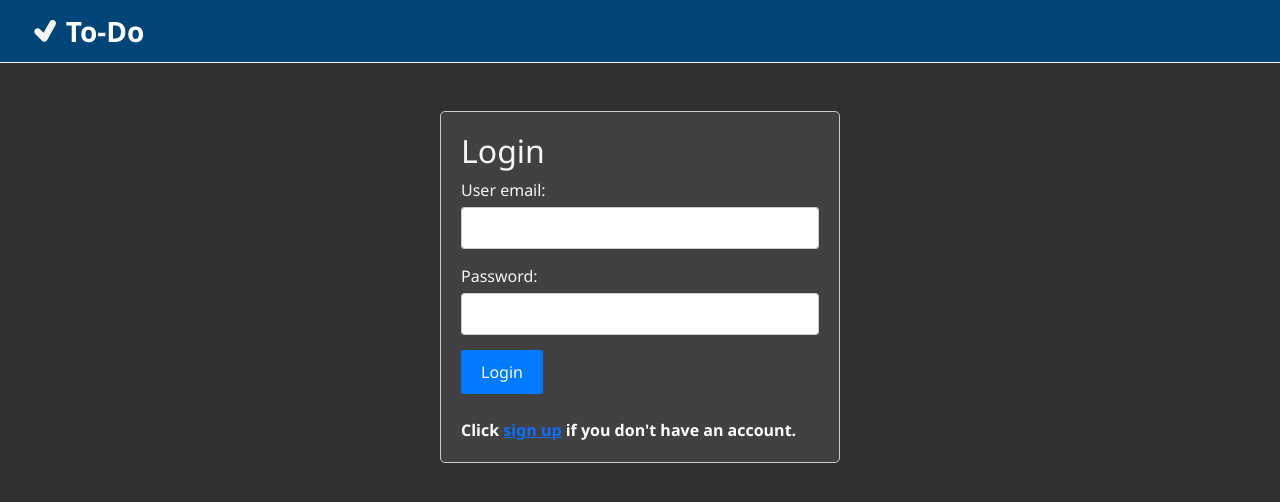
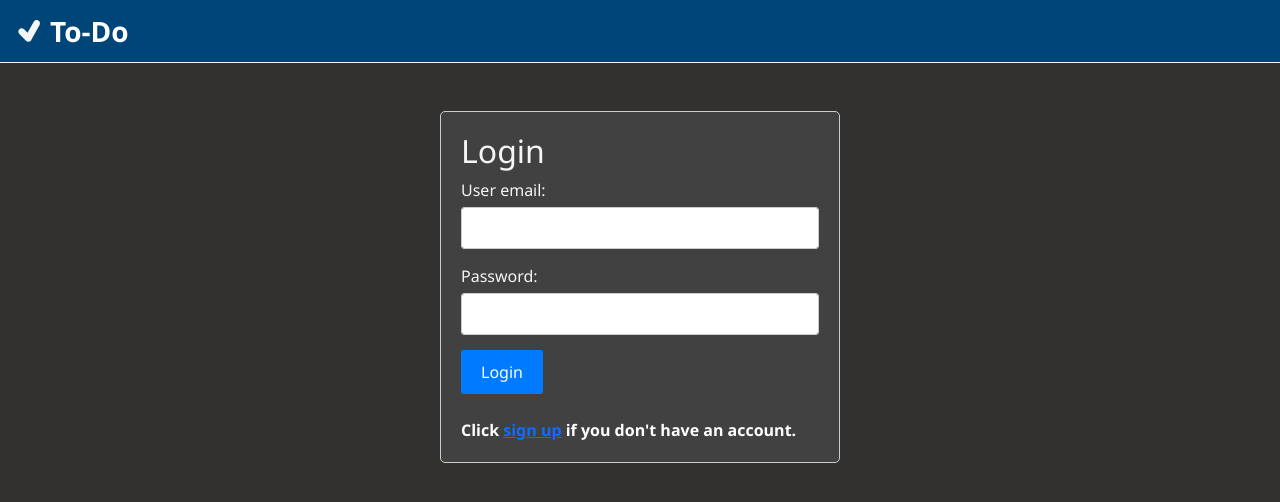
Before and after one commit to raymondng117/react-todo-app-static, a React (Create React App) app: page / in a window 1280 px wide. Shown: the top 502 px of the page. Built offline with nearby package versions, Linux system fonts and the light colour scheme.

Commit message:
revised moblie version

```diff
--- a/src/Components/Navbar/Navbar.js
+++ b/src/Components/Navbar/Navbar.js
@@ -10,7 +10,6 @@ const Navbar = () => {
     const [signedInUser, setSignedInUser] = useState(null);
     const [showDropdown, setShowDropdown] = useState(false);
     const navigate = useNavigate();
-
 
     function logOut() {
         sessionStorage.removeItem('signedInUser');
@@ -33,7 +32,7 @@ const Navbar = () => {
     return (
         <nav className="navbar">
             <Link to="/">
-                <div className="d-flex nav-brand align-content-center justify-content-center">
+                <div className="d-flex nav-brand align-content-center justify-content-start">
                     <TiTick className="nav-logo" />
                     <div className="fw-bold fs-3 title">To-Do</div>
                 </div>
```
